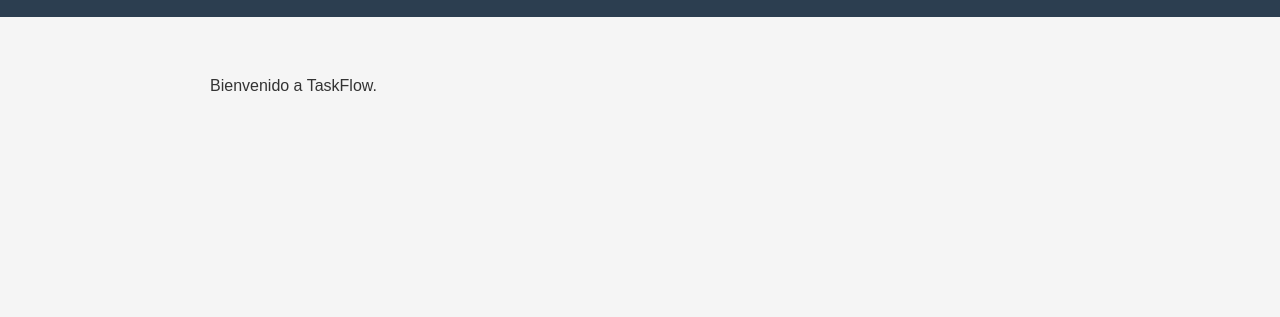
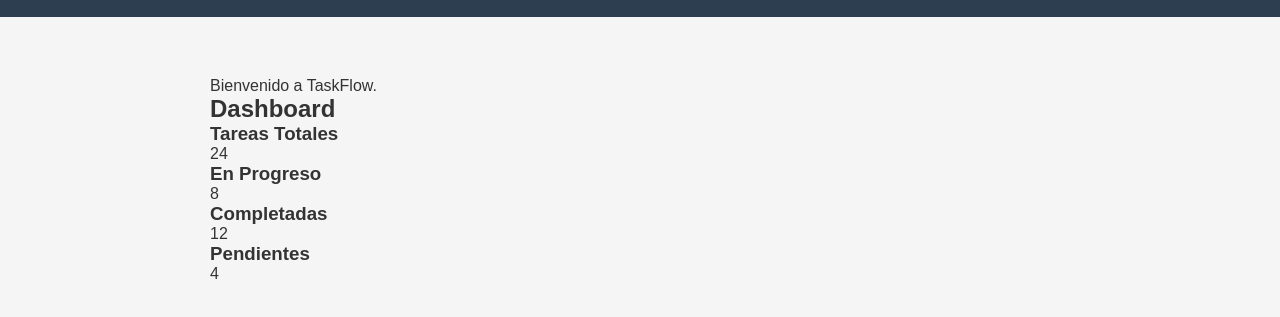
Before and after one commit to Nico325-weed/taskflow-app, a plain HTML site: page index.html in a window 1280 px wide. Shown: the part 83-400 px from the top of the page. Drawn offline with Linux system fonts and the light colour scheme.

Commit message:
Agrega sección dashboard con tarjetas de estadísticas

```diff
--- a/index.html
+++ b/index.html
@@ -14,6 +14,29 @@
 
   <main>
     <p>Bienvenido a TaskFlow.</p>
+
+    <!-- Sección Dashboard -->
+    <section id="dashboard">
+      <h2>Dashboard</h2>
+      <div class="stats">
+        <div class="stat-card">
+          <h3>Tareas Totales</h3>
+          <p class="stat-number">24</p>
+        </div>
+        <div class="stat-card">
+          <h3>En Progreso</h3>
+          <p class="stat-number">8</p>
+        </div>
+        <div class="stat-card">
+          <h3>Completadas</h3>
+          <p class="stat-number">12</p>
+        </div>
+        <div class="stat-card">
+          <h3>Pendientes</h3>
+          <p class="stat-number">4</p>
+        </div>
+      </div>
+    </section>
   </main>
 
   <script src="app.js"></script>
```
